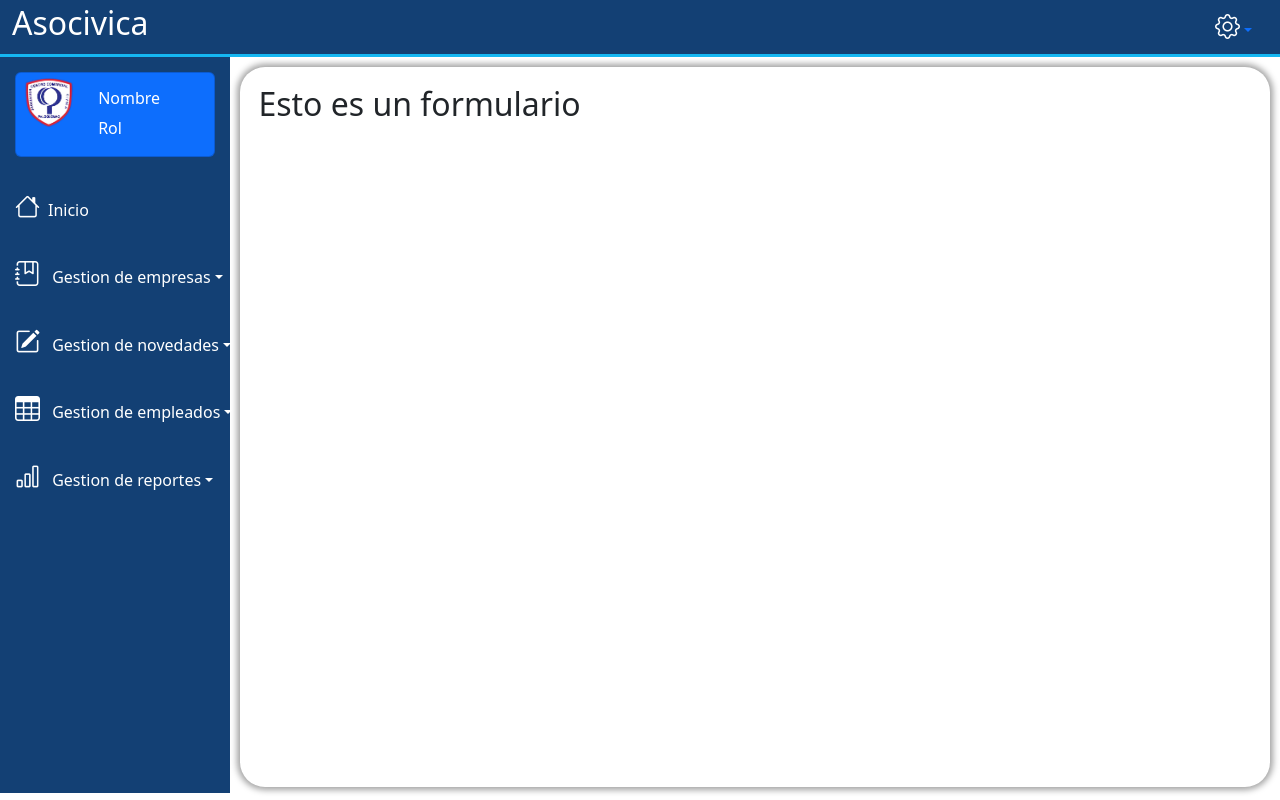
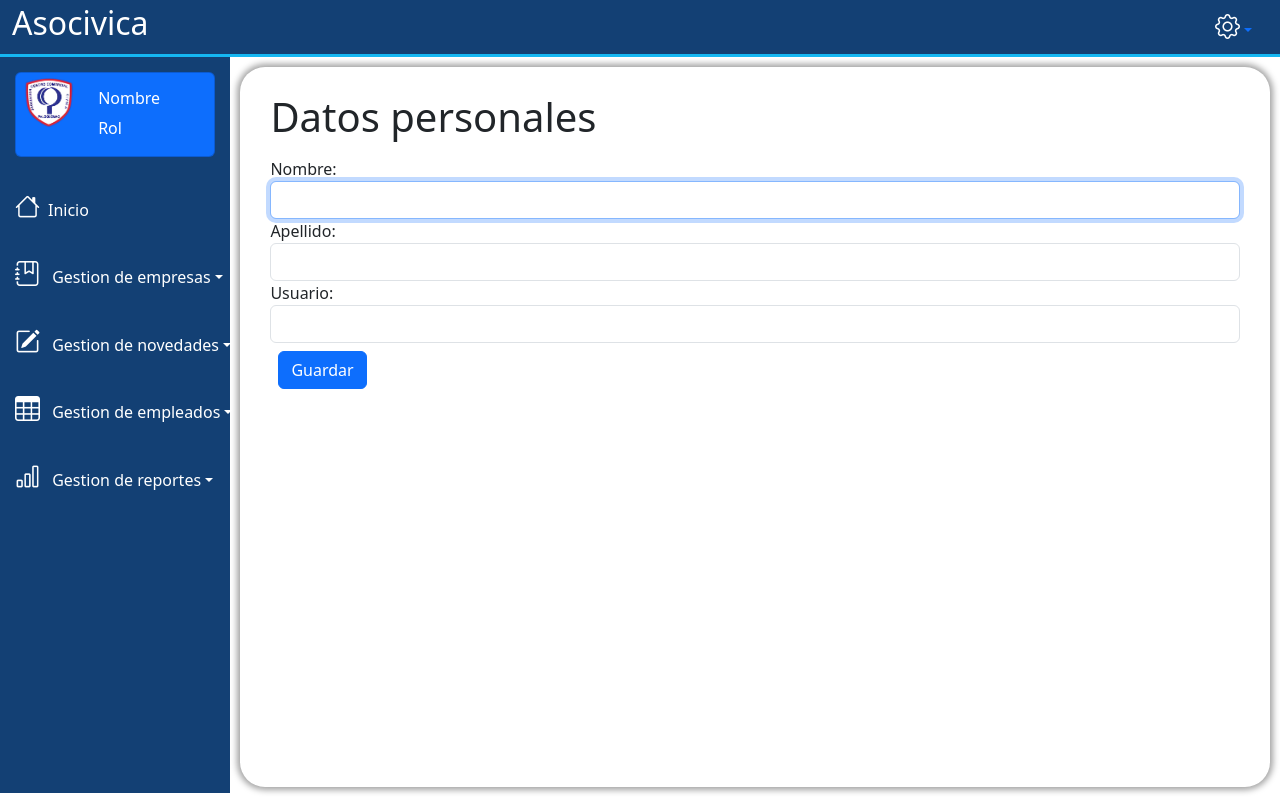
Before and after one commit to luiscarlosmedina/asocivica, a React (Create React App) app: page /registrar-empresa in a window 1280 px wide. Built offline with nearby package versions, Linux system fonts and the light colour scheme.

Commit message:
prueba de formulario progresivo

```diff
--- a/package.json
+++ b/package.json
@@ -15,6 +15,7 @@
     "react-dom": "^18.2.0",
     "react-router-dom": "^6.13.0",
     "react-scripts": "5.0.1",
+    "sweetalert": "^2.1.2",
     "web-vitals": "^2.1.4"
   },
   "scripts": {
--- a/src/App.js
+++ b/src/App.js
@@ -1,6 +1,6 @@
 import "./style/app.css";
 import { BrowserRouter, Routes, Route } from "react-router-dom";
-import Dashboard from "./components/dashboard/Dashboard";
+import Dashboard from "./components/dashboard/Dashboard"
 import SignIn from "./components/signIn/SignIn";
 
 function App() {
--- /dev/null
+++ b/src/components/dashboard/Confirmar.js
@@ -0,0 +1,29 @@
+import React from "react";
+import swal from 'sweetalert';
+
+const Confirmar = pasoAnterior => {
+    const MySwal = swal
+    MySwal({
+        title: "Seguro de guardar?",
+        text: "Si deseas puede revisar la informacion ingresada antes de guardar",
+        icon: "warning",
+        buttons: true,
+        dangerMode: true,
+    })
+        .then((willDelete) => {
+            if (willDelete) {
+                swal("Poof! Su informacion fue guardada con exito", {
+                    icon: "success",
+                });
+            } else {
+                swal("Revisa la informacion y luego guarda");
+            }
+        });
+    return (
+        <div>
+
+        </div>
+    );
+};
+
+export default Confirmar;
--- /dev/null
+++ b/src/components/dashboard/DatosDireccion.js
@@ -0,0 +1,64 @@
+import React from "react";
+
+const DatosDireccion = props => {
+  return (
+    <div onKeyDown={props.handleKeyDown}>
+      <h1 className="py-2">Datos direccion:</h1>
+      <div className="form-group">
+        <label htmlFor="">Calle:</label>
+        <input
+          type="text"
+          name="calle"
+          className="form-control"
+          onChange={props.handleInputChange}
+          value={props.valores.calle}
+          autoFocus
+        />
+      </div>
+      <div className="form-group">
+        <label htmlFor="">Colonia:</label>
+        <input
+          type="text"
+          name="colonia"
+          className="form-control"
+          onChange={props.handleInputChange}
+          value={props.valores.colonia}
+        />
+      </div>
+      <div className="form-group">
+        <label htmlFor="">Ciudad:</label>
+        <input
+          type="text"
+          name="ciudad"
+          className="form-control"
+          onChange={props.handleInputChange}
+          value={props.valores.ciudad}
+        />
+      </div>
+      <div className="form-group">
+        <label htmlFor="">Estado:</label>
+        <input
+          type="text"
+          name="estado"
+          className="form-control"
+          onChange={props.handleInputChange}
+          value={props.valores.estado}
+        />
+      </div>
+
+      <div className="text-right">
+        <button
+          className="btn btn-primary m-2 px-4"
+          onClick={props.pasoAnterior}
+        >
+          Atras
+        </button>
+        <button className="btn btn-primary m-2" onClick={props.pasoSiguiente}>
+          Siguiente
+        </button>
+      </div>
+    </div>
+  );
+};
+
+export default DatosDireccion;
--- /dev/null
+++ b/src/components/dashboard/DatosUsuario.js
@@ -0,0 +1,49 @@
+import React from "react";
+
+const DatosUsuario = props => {
+  return (
+    <div onKeyDown={props.handleKeyDown}>
+      <h1 className="py-2">Datos personales</h1>
+      <div className="form-group">
+        <label htmlFor="">Nombre:</label>
+        <input
+          type="text"
+          name="nombre"
+          className="form-control"
+          onChange={props.handleInputChange}
+          value={props.valores.nombre}
+          autoFocus
+        />
+      </div>
+      <div className="form-group">
+        <label htmlFor="">Apellido:</label>
+        <input
+          type="text"
+          name="apellido"
+          className="form-control"
+          onChange={props.handleInputChange}
+          value={props.valores.apellido}
+        />
+      </div>
+      <div className="form-group">
+        <label htmlFor="" className="text-left">
+          Usuario:
+        </label>
+        <input
+          type="text"
+          name="usuario"
+          className="form-control"
+          onChange={props.handleInputChange}
+          value={props.valores.usuario}
+        />
+      </div>
+      <div className="text-right">
+        <button className="btn btn-primary m-2" onClick={props.pasoSiguiente}>
+          Guardar
+        </button>
+      </div>
+    </div>
+  );
+};
+
+export default DatosUsuario;
--- a/src/components/dashboard/Empresafr.js
+++ b/src/components/dashboard/Empresafr.js
@@ -1,9 +1,10 @@
 import React from 'react'
+import FormularioRegistro from "./FormularioRegistro";
 
 export default function Empresafr() {
   return (
-    <div>
-      <h2>Esto es un formulario</h2>
+    <div className='container'>
+      <FormularioRegistro />
     </div>
   )
 }
--- /dev/null
+++ b/src/components/dashboard/FormularioRegistro.js
@@ -0,0 +1,74 @@
+import React from "react";
+import DatosUsuario from "./DatosUsuario";
+import DatosDireccion from "./DatosDireccion";
+import Confirmar from "./Confirmar";
+
+class FormularioRegistro extends React.Component {
+  state = {
+    paso: 1,
+    usuario: "",
+    nombre: "",
+    apellido: "",
+    calle: "",
+    colonia: "",
+    ciudad: "",
+    estado: ""
+  };
+
+  pasoSiguiente = () => {
+    const { paso } = this.state;
+    this.setState({
+      paso: paso + 1
+    });
+  };
+
+  pasoAnterior = () => {
+    const { paso } = this.state;
+    this.setState({
+      paso: paso - 1
+    });
+  };
+
+  handleKeyDown = event => {
+    // Tecla ENTER
+    if (event.keyCode === 13) {
+      this.pasoSiguiente();
+    }
+  };
+
+  handleInputChange = event => {
+    this.setState({
+      [event.target.name]: event.target.value
+    });
+  };
+
+  render() {
+    switch (this.state.paso) {
+      case 1:
+        return (
+          <DatosUsuario
+            handleInputChange={this.handleInputChange}
+            pasoSiguiente={this.pasoSiguiente}
+            handleKeyDown={this.handleKeyDown}
+            valores={this.state}
+          />
+        );
+      case 2:
+        return (
+          <DatosDireccion
+            handleInputChange={this.handleInputChange}
+            pasoSiguiente={this.pasoSiguiente}
+            pasoAnterior={this.pasoAnterior}
+            handleKeyDown={this.handleKeyDown}
+            valores={this.state}
+          />
+        );
+      case 3:
+        return (
+          <Confirmar/>
+        );
+    }
+  }
+}
+
+export default FormularioRegistro;
```
Also changed, not shown: 1 other file (tests, documents, lock files or other folders).
